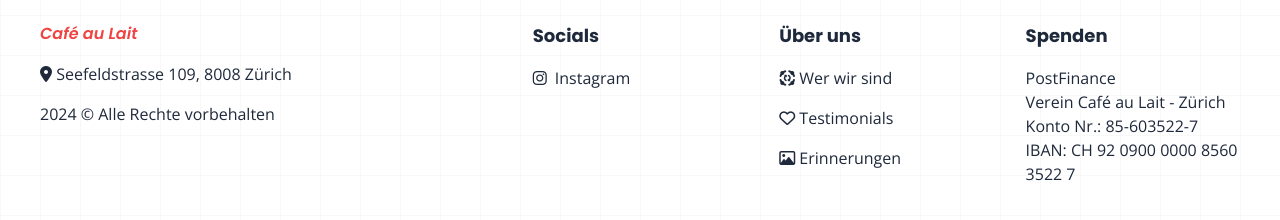
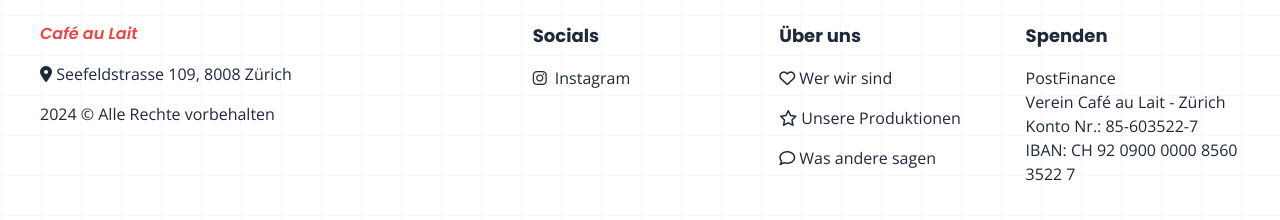
Before and after one commit to vntero/cafeaulait, a SvelteKit app: page / in a window 1280 px wide. Shown: the part 5385-5605 px from the top of the page. Built offline with nearby package versions, Linux system fonts and the light colour scheme.

Commit message:
changes footer

```diff
--- a/src/components/Footer.svelte
+++ b/src/components/Footer.svelte
@@ -27,26 +27,26 @@
     <div class="flex flex-col gap-4">
       <p class="font-bold poppins text-base sm:text-lg">Über uns</p>
       <a
-        href="/memories"
+        href="/werwirsind"
         class="cursor-pointer hover:text-red-500 duration-200"
       >
-        <i class="fa-solid fa-group-arrows-rotate"></i>
-        Wer wir sind</a
+        <i class="fa-regular fa-heart"></i>
+        Wer wir sind
+      </a>
+      <a
+        href="/productions"
+        class="cursor-pointer hover:text-red-500 duration-200"
       >
+        <i class="fa-regular fa-star"></i>
+        Unsere Produktionen
+      </a>
       <a
         href="/testimonials"
         class="cursor-pointer hover:text-red-500 duration-200"
       >
-        <i class="fa-regular fa-heart" />
-        Testimonials</a
-      >
-      <a
-        href="/memories"
-        class="cursor-pointer hover:text-red-500 duration-200"
-      >
-        <i class="fa-regular fa-image"></i>
-        Erinnerungen</a
-      >
+        <i class="fa-regular fa-comment"></i>
+        Was andere sagen
+      </a>
     </div>
     <div class="flex flex-col gap-4">
       <p class="font-bold poppins text-base sm:text-lg">Spenden</p>
```
